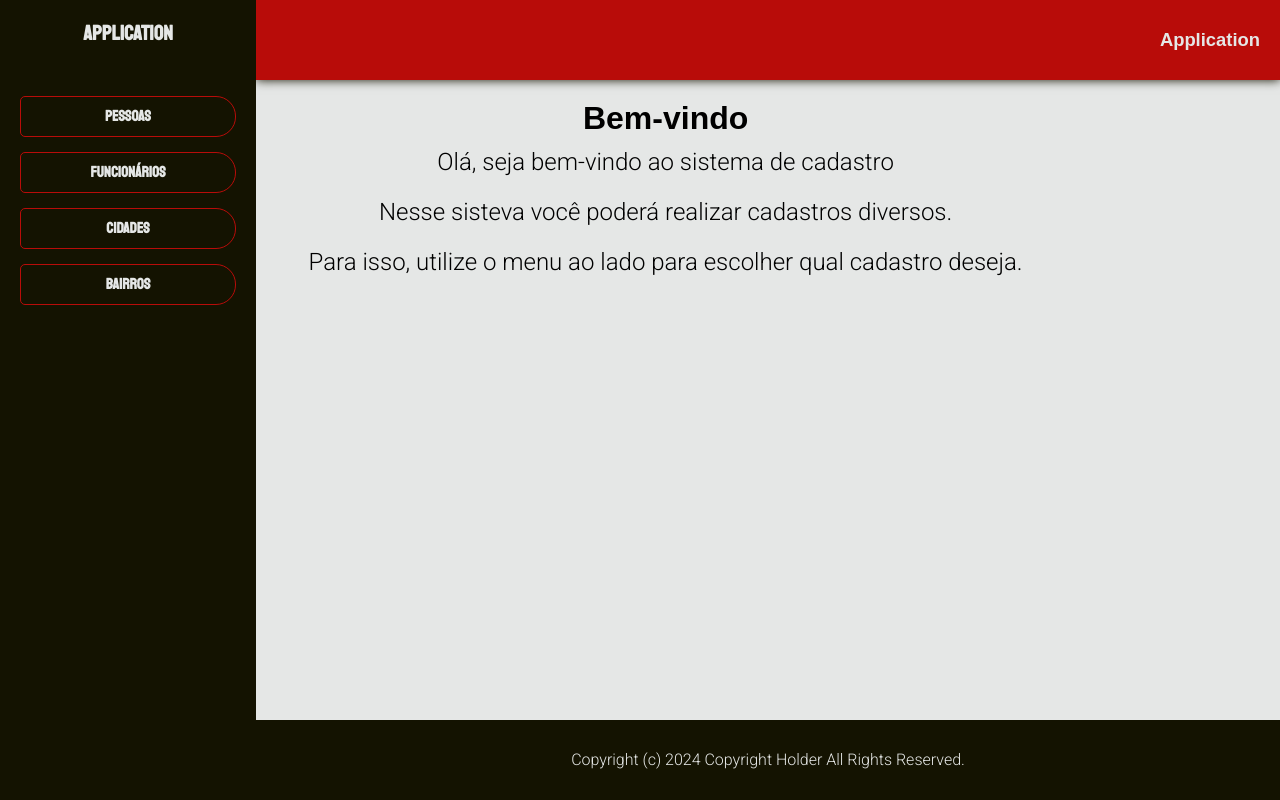
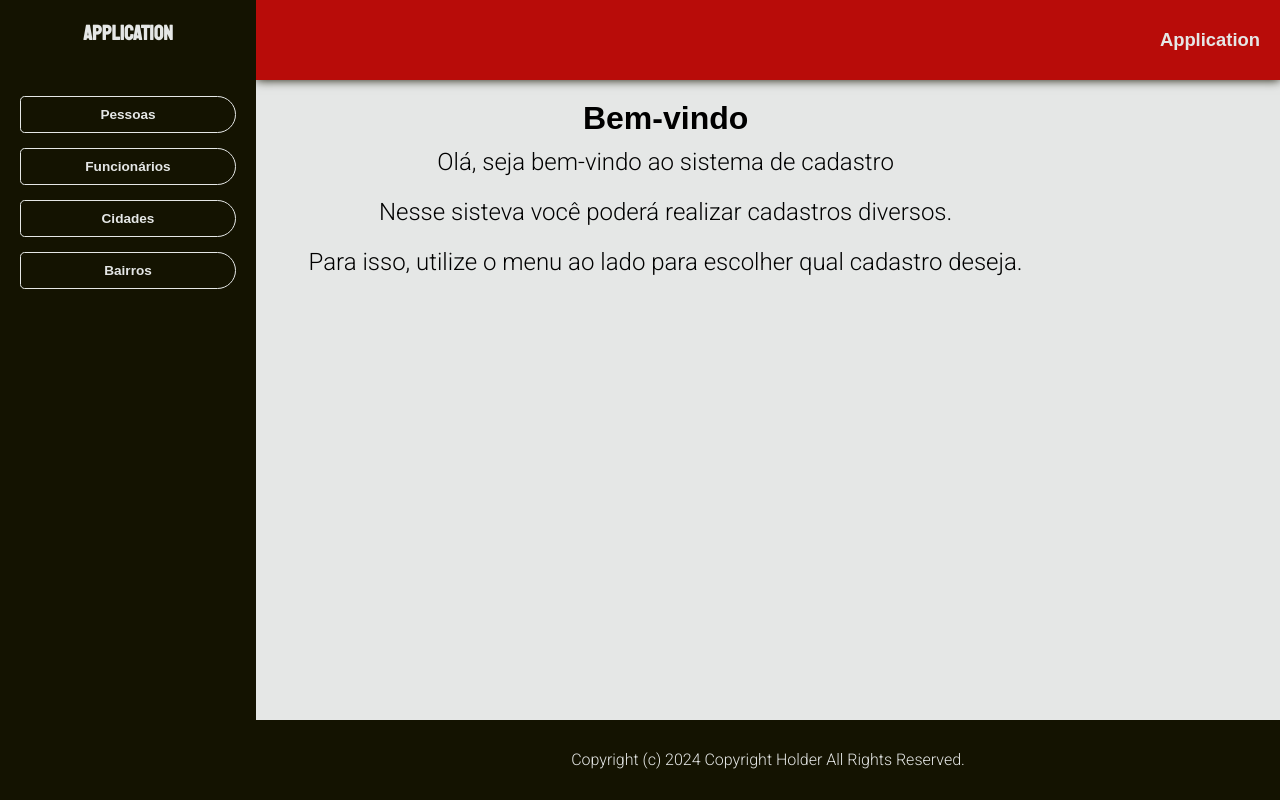
Before and after one commit to cassianocastro/webtask.com, a PHP site: page / in a window 1280 px wide. Run offline with PHP 8.4, Linux system fonts and the light colour scheme.

Commit message:
Colors and effects adjust

```diff
--- a/view/templates/includes/aside/index.css
+++ b/view/templates/includes/aside/index.css
@@ -49,25 +49,26 @@ body > aside
         & a
         {
             background: transparent;
-            border: thin solid var(--bg_primary);
+            border: thin solid var(--fg_primary);
             border-radius: 5px 20px 20px 5px;
 
             color: inherit;
 
             display: block;
 
-            font: bold .95rem "Staatliches", sans-serif;
+            font: bold .85rem sans-serif;
 
             padding: 10px 0;
 
             text-align: center;
             text-decoration: none;
 
-            transition: all .5s ease-in-out;
+            transition: all .5s linear;
 
             &:hover
             {
                 background: var(--bg_primary);
+                border-color: var(--bg_primary);
             }
         }
     }
```
